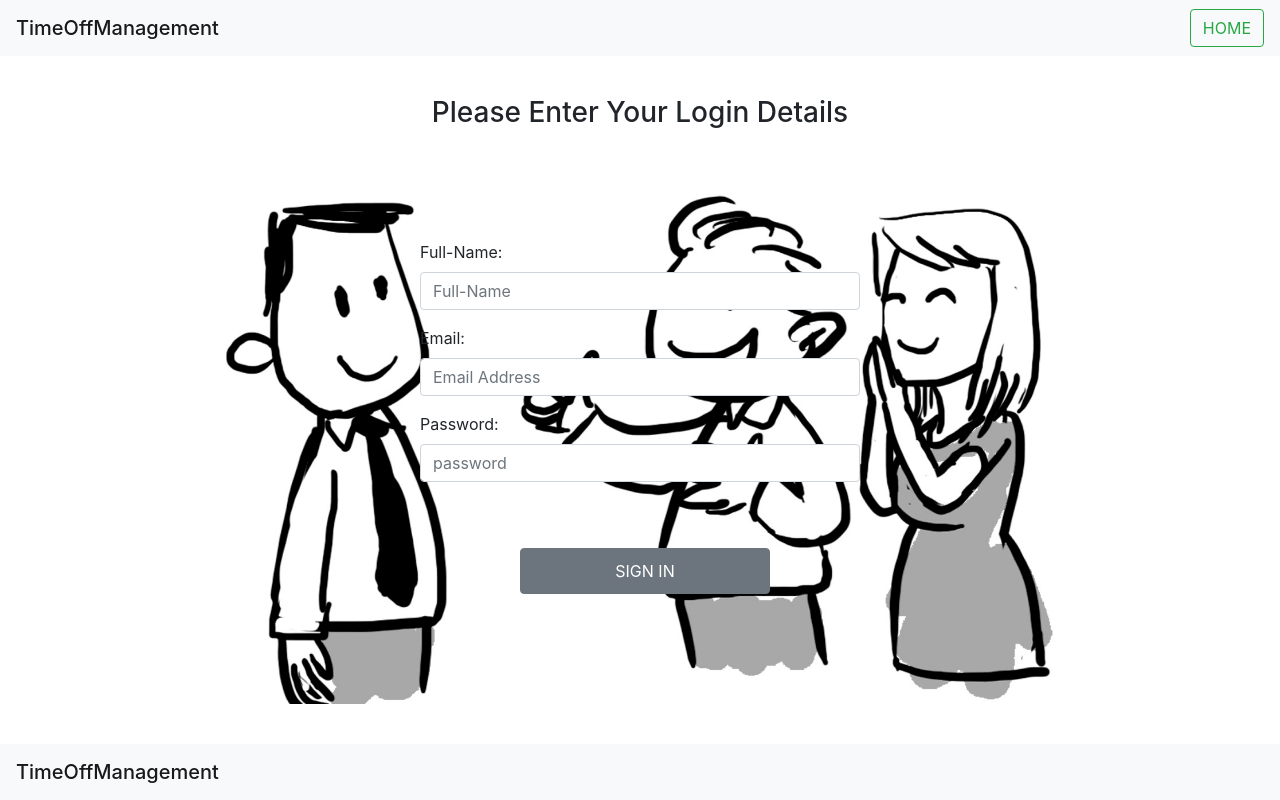
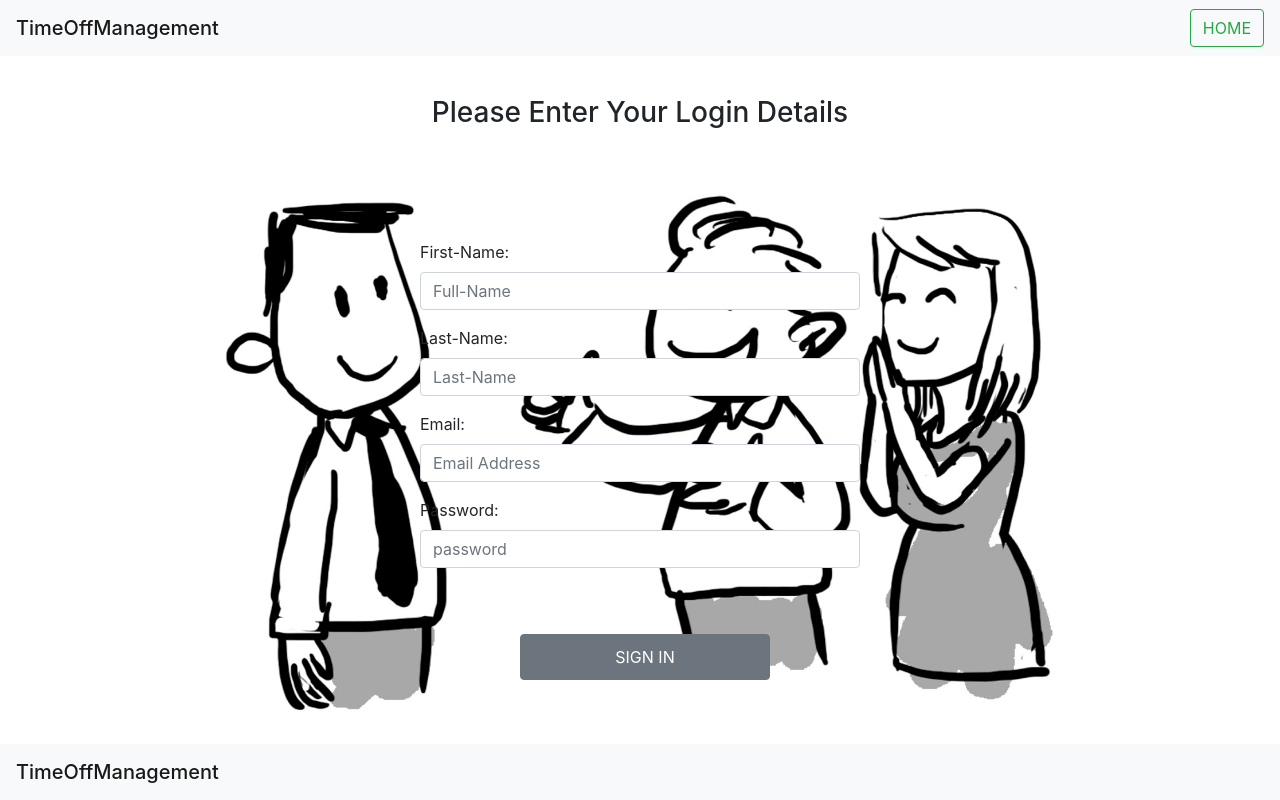
Before and after one commit to SimbiatG/TimeOffManagemet-App, a React (Create React App) app: page /signin in a window 1280 px wide. Built offline with nearby package versions, Linux system fonts and the light colour scheme.

Commit message:
New Commit

```diff
--- a/src/components/SignIn.js
+++ b/src/components/SignIn.js
@@ -11,9 +11,11 @@ class SignIn extends Component{
             this.state = {
                 initialState : {
                     email: '',
-                    fullname:'',
+                    firstname:'',
+                    lastname:'',
                      pass: '',
-                     fullnameError:''
+                     fullnameError:'',
+                     lastnameError:''
 
                 }
             };
@@ -26,40 +28,49 @@ class SignIn extends Component{
 }
 
 handleChange(event){
-    const isCheckbox = event.target.type === "checkbox;"
+    // const isCheckbox = event.target.type === "checkbox;"
     this.setState({
-        [event.target.name]: isCheckbox
-            ? event.target.checked
-            : event.target.value
+        [event.target.name]: event.target.value
     });
     const isValid = this.validate(event.target.value);
     if (isValid){
-        console.log(this.state);
+        let error = ""
+        // event.target.nextSibling.innerHTML = error ;
+
+    }
+    else{
+        let error = "please use alphabets only";
+        // event.target.nextSibling.innerHTML = error ;
 
     }
 
-
 }
 
-            validate = (data) => {
-                let fullnameError = "";
+validate = (data) => {
 
-             var fnameExp = /^[a-zA-Z]+$/;
+    var nameExp = /^[a-zA-Z]+$/;
+    if(!data.match(nameExp)){
+        return false;
+    }
+    return true;
+};
+
+            // validate = (fullnameError) => {
 
 
-                if(!data.match(fnameExp)){
-                    fullnameError = "Please use alphabets only"
-                }
-
-                if (fullnameError){
-                    this.setState({fullnameError});
-                    return false;
-                }
-                return true;
-            };
+            //  var fnameExp = /^[a-zA-Z]+$/;
 
 
+            //     if(!fullnameError.match(fnameExp)){
+            //         fullnameError = "Please use alphabets only"
+            //     }
 
+            //     if (fullnameError){
+            //         this.setState({fullnameError});
+            //         return false;
+            //     }
+            //     return true;
+            // };
 
 
 
@@ -89,9 +100,15 @@ render() {
                 <form onSubmit={this.handleSubmit}>
 
                 <div className="form-group ">
-             <label htmlFor="name"> Full-Name:</label>
-             <input type="text" className="form-control" required name="fullname"  value={this.state.fullname} onChange={this.handleChange.bind(this)} placeholder="Full-Name"/>
+             <label htmlFor="firstname"> First-Name:</label>
+             <input type="text" className="form-control" required name="firstname"  value={this.state.firstname} onChange={this.handleChange.bind(this)} placeholder="Full-Name"/>
                     <div style={{color:"red"}}> {this.state.fullnameError} </div>
+        </div>
+
+        <div className="form-group ">
+             <label htmlFor="lastname"> Last-Name:</label>
+             <input type="text" className="form-control" required name="lastname"  value={this.state.lastname} onChange={this.handleChange.bind(this)} placeholder="Last-Name"/>
+                    <div style={{color:"red"}}> {this.state.lastnameError} </div>
         </div>
                     <div className="form-group ">
              <label htmlFor="email">Email:</label>
--- a/src/components/SignUp.js
+++ b/src/components/SignUp.js
@@ -107,7 +107,7 @@ render() {
         <div className="form-group">
     <label htmlFor="workdepartment"> Work Department</label>
     <select className="custom-select" required id="inputGroupSelect01">
-  <option selected></option>
+  <option selected> </option>
     <option value="1"> Sales </option>
     <option value="2"> Human Resource</option>
     <option value="3">Operations</option>
```
